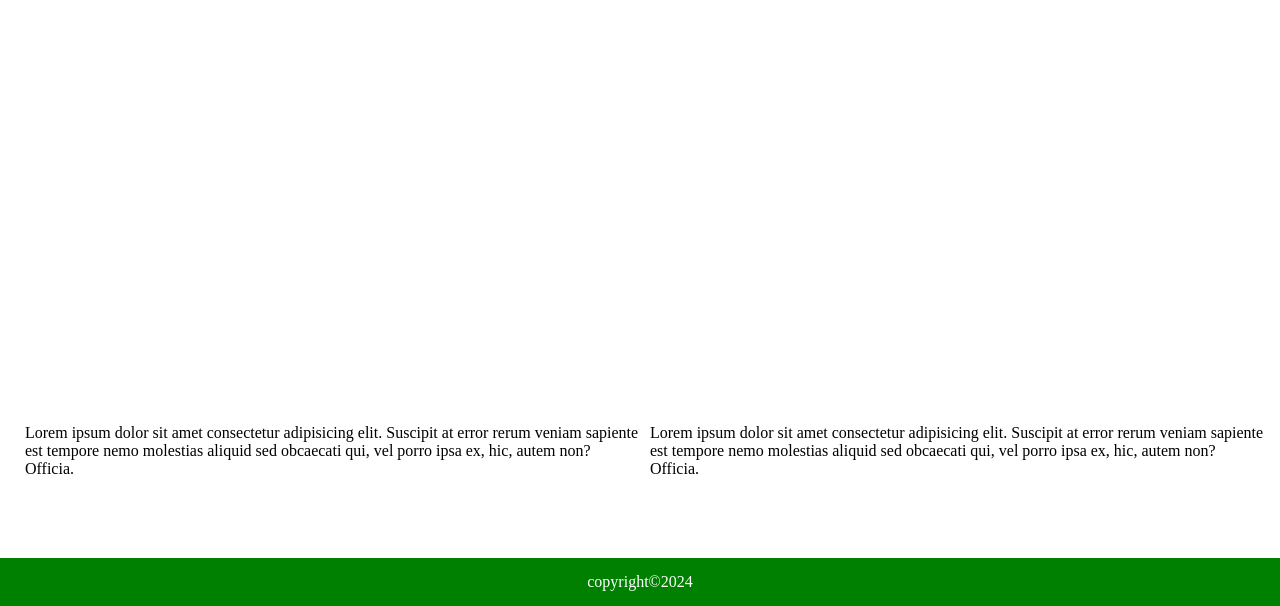
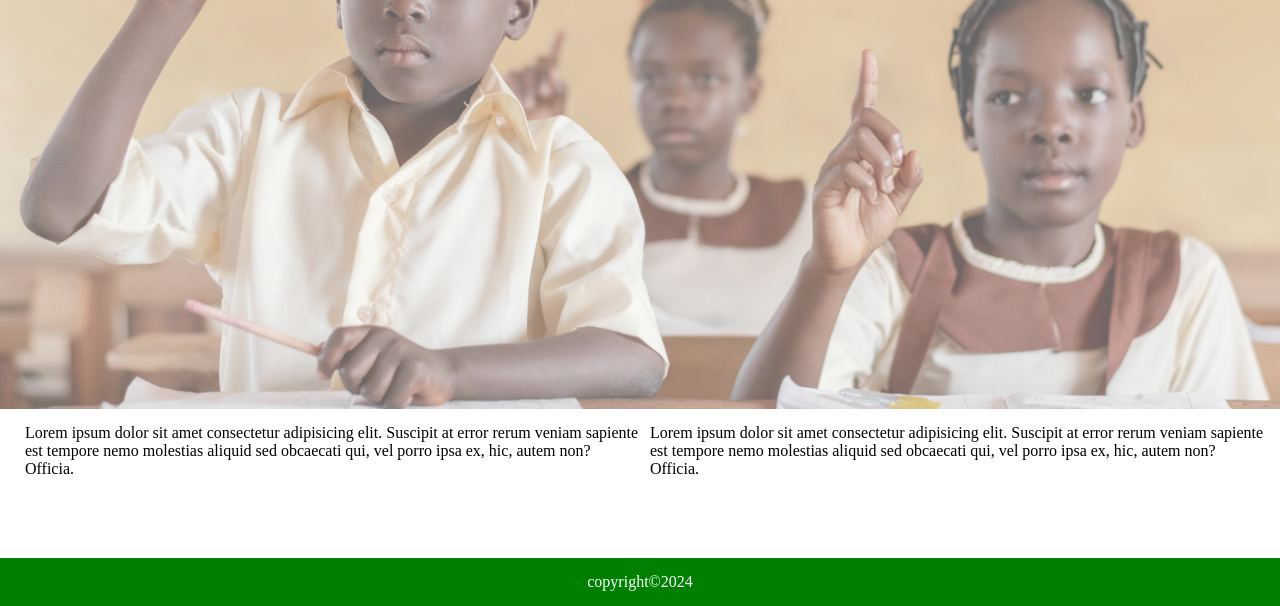
Before and after one commit to ikyaseella/schoollanding-page, a plain HTML site: page index.html in a window 1280 px wide. Shown: the part 445-1051 px from the top of the page. Drawn offline with Linux system fonts and the light colour scheme; the site is published under a folder, as on GitHub Pages, so addresses that start at the root find nothing.

Commit message:
changed the image file path

```diff
--- a/css/style.css
+++ b/css/style.css
@@ -36,7 +36,7 @@ nav ul li a{
   padding-top: 125px;
   width: 100%;
   height: 100vh;
-  background-image: url('/img/group-african-kids-classroom.jpg');
+  background-image: url('../img/group-african-kids-classroom.jpg');
   background-size: cover;
   background-repeat: no-repeat;
   opacity: 0.6;
```
